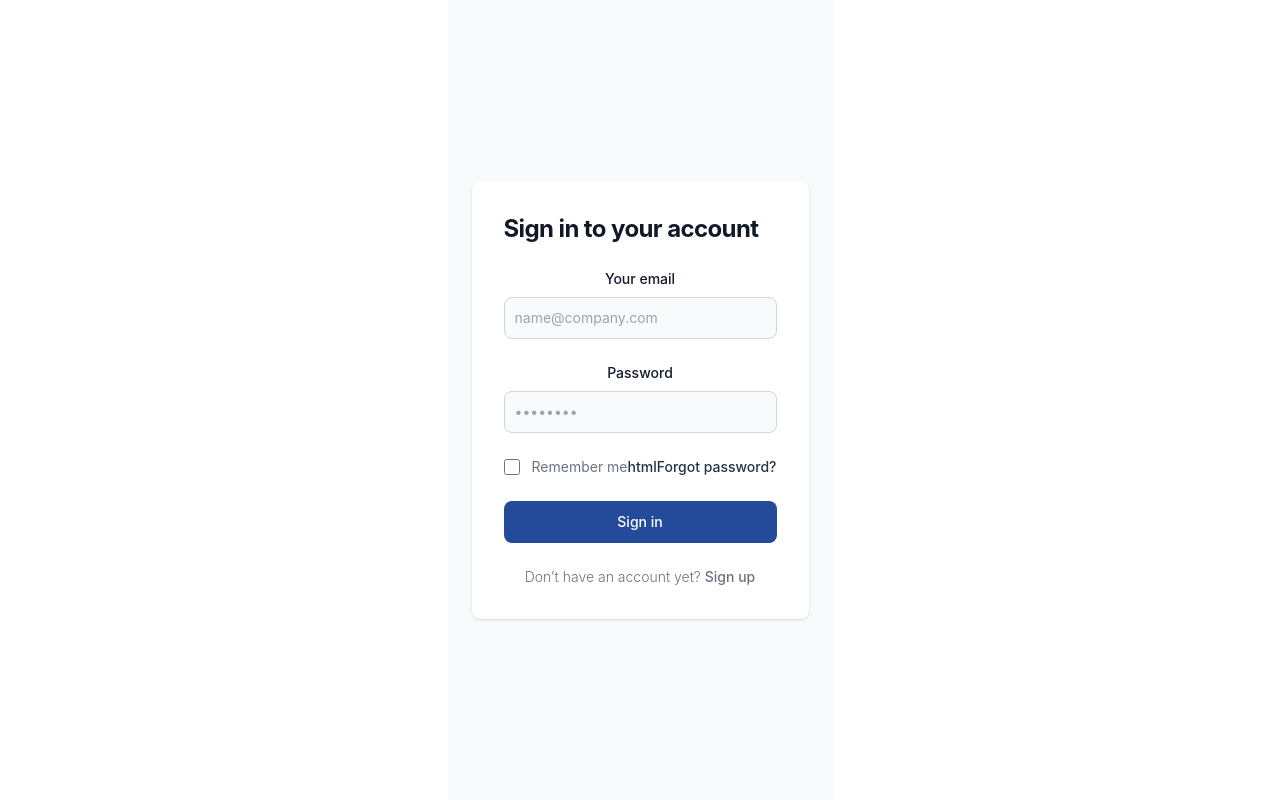
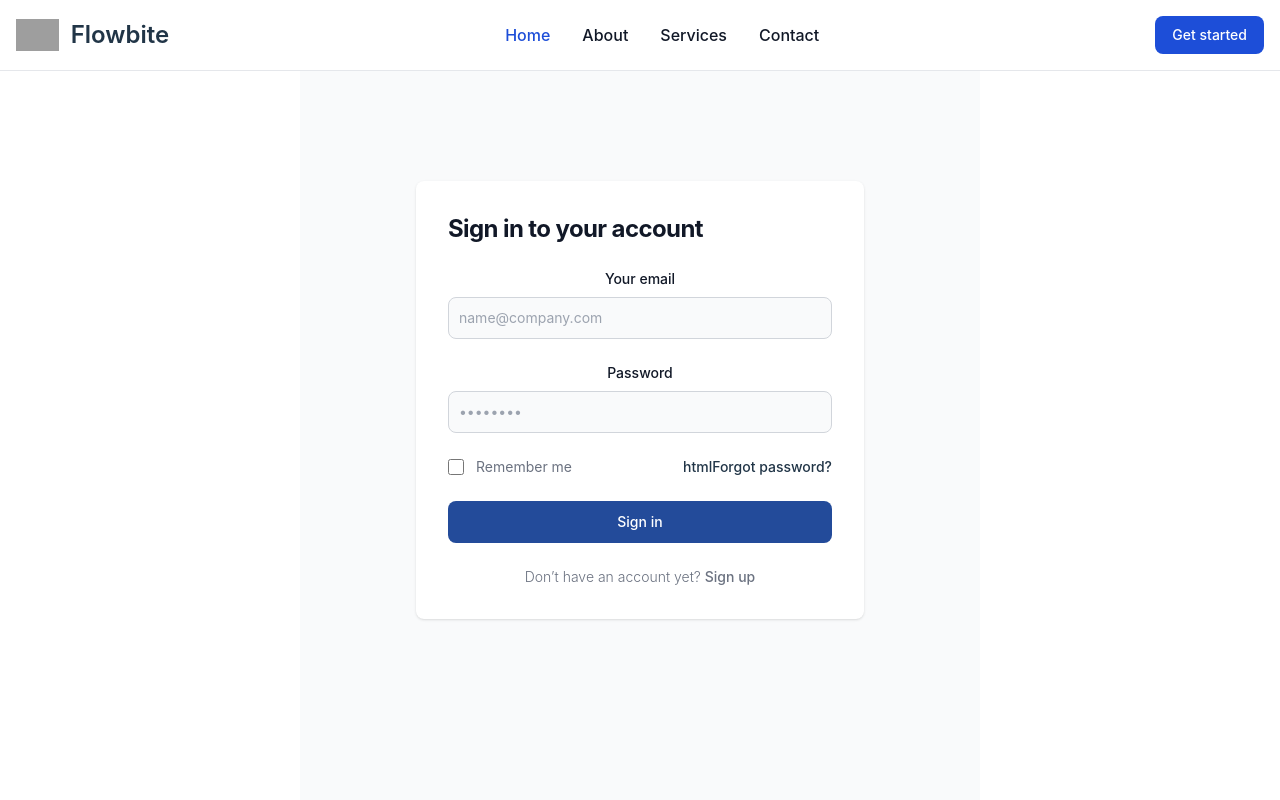
Before and after one commit to adnan4k/RMS, a React (Vite) app in the folder frontend/: page /login in a window 1280 px wide. Shown: the top 800 px of the page. Built offline with nearby package versions, Linux system fonts and the light colour scheme; grey boxes are pictures that could not be loaded.

Commit message:
layout added to login

```diff
--- a/frontend/src/pages/Login.jsx
+++ b/frontend/src/pages/Login.jsx
@@ -1,6 +1,7 @@
 import { useState } from "react";
 import { useNavigate } from "react-router-dom";
 import axios from "axios";
+import Layout from "../layout/Layout";
 
 function Login() {
   const navigate = useNavigate();
@@ -50,6 +51,7 @@ function Login() {
   };
 
   return (
+    <Layout>
     <section className="bg-gray-50 dark:bg-gray-900">
       <div className="flex flex-col items-center justify-center px-6 py-8 mx-auto md:h-screen lg:py-0">
         <div className="w-full bg-white rounded-lg shadow dark:border md:mt-0 sm:max-w-md xl:p-0 dark:bg-gray-800 dark:border-gray-700">
@@ -147,6 +149,7 @@ function Login() {
         </div>
       </div>
     </section>
+    </Layout>
   );
 }
 
```
